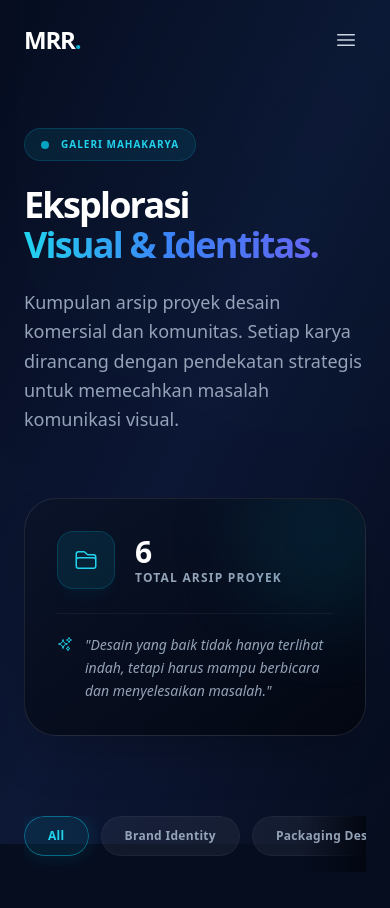
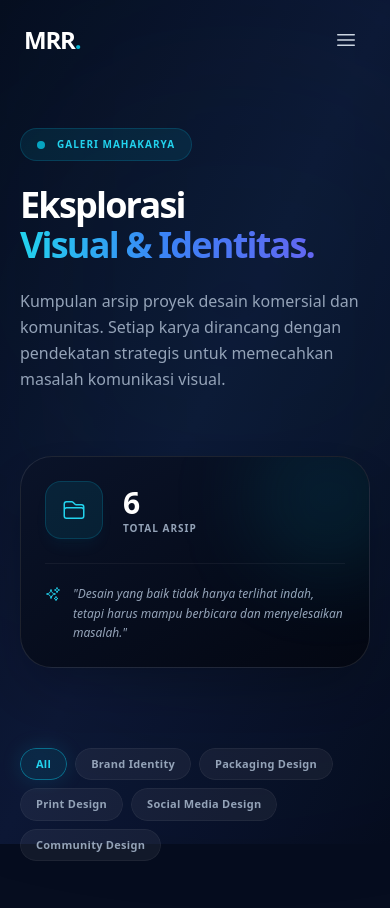
Before and after one commit to Rafli161102/CV-MRR, a Next.js app: page /projects in a window 390 px wide. Shown: the top 908 px of the page. Built offline with nearby package versions, Linux system fonts and the light colour scheme.

Commit message:
Update page.jsx

```diff
--- a/src/app/projects/page.jsx
+++ b/src/app/projects/page.jsx
@@ -14,7 +14,7 @@ const FolderIcon = () => (
 );
 
 const SparklesIcon = () => (
-  <svg xmlns="http://www.w3.org/2000/svg" fill="none" viewBox="0 0 24 24" strokeWidth={1.5} stroke="currentColor" className="w-4 h-4 text-cyan-400">
+  <svg xmlns="http://www.w3.org/2000/svg" fill="none" viewBox="0 0 24 24" strokeWidth={1.5} stroke="currentColor" className="w-4 h-4 text-cyan-400 shrink-0">
     <path strokeLinecap="round" strokeLinejoin="round" d="M9.813 15.904L9 18.75l-.813-2.846a4.5 4.5 0 00-3.09-3.09L2.25 12l2.846-.813a4.5 4.5 0 003.09-3.09L9 5.25l.813 2.846a4.5 4.5 0 003.09 3.09l2.846.813-2.846.813a4.5 4.5 0 00-3.09 3.09zM18.259 8.715L18 9.75l-.259-1.035a3.375 3.375 0 00-2.455-2.456L14.25 6l1.036-.259a3.375 3.375 0 002.455-2.456L18 2.25l.259 1.035a3.375 3.375 0 002.456 2.456L21.75 6l-1.035.259a3.375 3.375 0 00-2.456 2.456zM16.894 20.567L16.5 21.75l-.394-1.183a2.25 2.25 0 00-1.423-1.423L13.5 18.75l1.183-.394a2.25 2.25 0 001.423-1.423l.394-1.183.394 1.183a2.25 2.25 0 001.423 1.423l1.183.394-1.183.394a2.25 2.25 0 00-1.423 1.423z" />
   </svg>
 );
@@ -22,22 +22,21 @@ const SparklesIcon = () => (
 export default function ProjectsPage() {
   const [activeCategory, setActiveCategory] = useState('All');
 
-  // Mengambil kategori unik
   const categories = ['All', ...new Set(PROJECT_LIST.map(project => project.category))];
 
-  // Filter data berdasarkan kategori
   const filteredProjects = activeCategory === 'All'
     ? PROJECT_LIST
     : PROJECT_LIST.filter(project => project.category === activeCategory);
 
   return (
-    <div className="min-h-screen pt-32 pb-24 px-6 md:px-12 relative overflow-hidden">
+    // FIX OVERFLOW: w-full overflow-x-hidden ditambahkan secara eksplisit
+    <div className="min-h-screen pt-32 pb-24 px-5 sm:px-8 lg:px-12 relative w-full overflow-x-hidden">
 
-      {/* Background Decor */}
-      <div className="fixed top-0 right-[-10%] w-[60vw] h-[60vw] bg-cyan-950/20 rounded-full blur-[140px] pointer-events-none -z-10"></div>
-      <div className="fixed bottom-0 left-[-10%] w-[50vw] h-[50vw] bg-indigo-950/20 rounded-full blur-[140px] pointer-events-none -z-10"></div>
+      {/* Background Decor (Fixed Width mencegah melar) */}
+      <div className="fixed top-0 right-[-10%] w-[600px] max-w-full h-[600px] bg-cyan-950/20 rounded-full blur-[140px] pointer-events-none -z-10"></div>
+      <div className="fixed bottom-0 left-[-10%] w-[500px] max-w-full h-[500px] bg-indigo-950/20 rounded-full blur-[140px] pointer-events-none -z-10"></div>
 
-      <div className="max-w-[1400px] mx-auto relative z-10">
+      <div className="max-w-[1400px] mx-auto relative z-10 w-full">
 
         {/* ========================================================= */}
         {/* HEADER SECTION (GOLDEN RATIO 61.8 : 38.2)                 */}
@@ -53,28 +52,28 @@ export default function ProjectsPage() {
               Eksplorasi <br/>
               <span className="text-transparent bg-clip-text bg-gradient-to-r from-cyan-400 via-blue-500 to-indigo-500">Visual & Identitas.</span>
             </h1>
-            <p className="text-slate-400 text-lg md:text-xl leading-relaxed max-w-2xl font-medium">
+            <p className="text-slate-400 text-base md:text-lg leading-relaxed max-w-2xl font-medium">
               Kumpulan arsip proyek desain komersial dan komunitas. Setiap karya dirancang dengan pendekatan strategis untuk memecahkan masalah komunikasi visual.
             </p>
           </div>
 
           <div className="w-full lg:w-[38.2%] reveal stagger-2 mt-4 lg:mt-0">
-            <div className="bg-gradient-to-br from-[#0A1329] to-[#030712] border border-white/10 rounded-[2rem] p-8 shadow-2xl relative overflow-hidden group">
+            <div className="bg-gradient-to-br from-[#0A1329] to-[#030712] border border-white/10 rounded-[2rem] p-6 sm:p-8 shadow-2xl relative overflow-hidden group">
               <div className="absolute -top-10 -right-10 w-40 h-40 bg-cyan-500/10 rounded-full blur-[40px] group-hover:bg-cyan-500/20 transition-all duration-700"></div>
 
               <div className="flex items-center gap-5 mb-6">
-                <div className="p-4 bg-cyan-500/10 rounded-2xl border border-cyan-500/20 shadow-lg shadow-cyan-500/5">
+                <div className="p-4 bg-cyan-500/10 rounded-2xl border border-cyan-500/20 shadow-lg shadow-cyan-500/5 shrink-0">
                   <FolderIcon />
                 </div>
                 <div>
                   <h3 className="text-white font-black text-3xl">{PROJECT_LIST.length}</h3>
-                  <p className="text-slate-400 text-xs font-bold uppercase tracking-widest">Total Arsip Proyek</p>
+                  <p className="text-slate-400 text-[10px] sm:text-xs font-bold uppercase tracking-widest">Total Arsip</p>
                 </div>
               </div>
 
               <div className="pt-5 border-t border-white/5 flex items-start gap-3">
                 <div className="mt-0.5"><SparklesIcon /></div>
-                <p className="text-sm text-slate-400 leading-relaxed italic">
+                <p className="text-xs sm:text-sm text-slate-400 leading-relaxed italic">
                   "Desain yang baik tidak hanya terlihat indah, tetapi harus mampu berbicara dan menyelesaikan masalah."
                 </p>
               </div>
@@ -83,41 +82,31 @@ export default function ProjectsPage() {
         </div>
 
         {/* ========================================================= */}
-        {/* FILTER KATEGORI (MODERN SWIPEABLE MENU UNTUK MOBILE)      */}
+        {/* FILTER KATEGORI (FLEX WRAP UX FRIENDLY)                   */}
         {/* ========================================================= */}
-        <div className="relative mb-12 reveal stagger-3">
-
-          {/* Fading Edge di Mobile: Indikator visual bahwa bisa di-swipe ke kanan */}
-          <div className="absolute top-0 right-0 bottom-0 w-16 bg-gradient-to-l from-[#030712] to-transparent z-10 md:hidden pointer-events-none"></div>
-
-          {/* Container Scrollable (Tanpa Scrollbar terlihat) */}
-          <div className="flex overflow-x-auto gap-3 sm:gap-4 pb-4 [&::-webkit-scrollbar]:hidden [-ms-overflow-style:none] [scrollbar-width:none]">
+        <div className="mb-12 reveal stagger-3 flex flex-wrap items-center gap-2 sm:gap-3">
           {categories.map((category) => (
             <button
               key={category}
               onClick={() => setActiveCategory(category)}
-                className={`relative shrink-0 px-6 py-3 rounded-full text-xs sm:text-sm font-bold tracking-wide transition-all duration-300 overflow-hidden group ${
+              className={`relative px-4 py-2 sm:px-6 sm:py-2.5 rounded-full text-[11px] sm:text-xs md:text-sm font-bold tracking-wide transition-all duration-300 group overflow-hidden ${
                 activeCategory === category
                   ? 'text-cyan-400 shadow-[0_0_20px_rgba(6,182,212,0.15)]'
                   : 'text-slate-400 hover:text-white'
               }`}
             >
-                {/* Background State */}
               {activeCategory === category ? (
                 <span className="absolute inset-0 bg-cyan-500/10 border border-cyan-500/50 rounded-full"></span>
               ) : (
                 <span className="absolute inset-0 bg-white/5 border border-white/5 rounded-full group-hover:bg-white/10 transition-colors"></span>
               )}
-
-                {/* Teks */}
               <span className="relative z-10 whitespace-nowrap">{category}</span>
             </button>
           ))}
         </div>
-        </div>
 
         {/* ========================================================= */}
-        {/* GRID PORTOFOLIO (ANIMASI MUNCUL BERURUTAN)                */}
+        {/* GRID PORTOFOLIO                                           */}
         {/* ========================================================= */}
         <div className="grid grid-cols-1 md:grid-cols-2 lg:grid-cols-3 gap-6 sm:gap-8">
           {filteredProjects.map((project, index) => {
```
Lines whose indentation alone changed are shown as unchanged.
